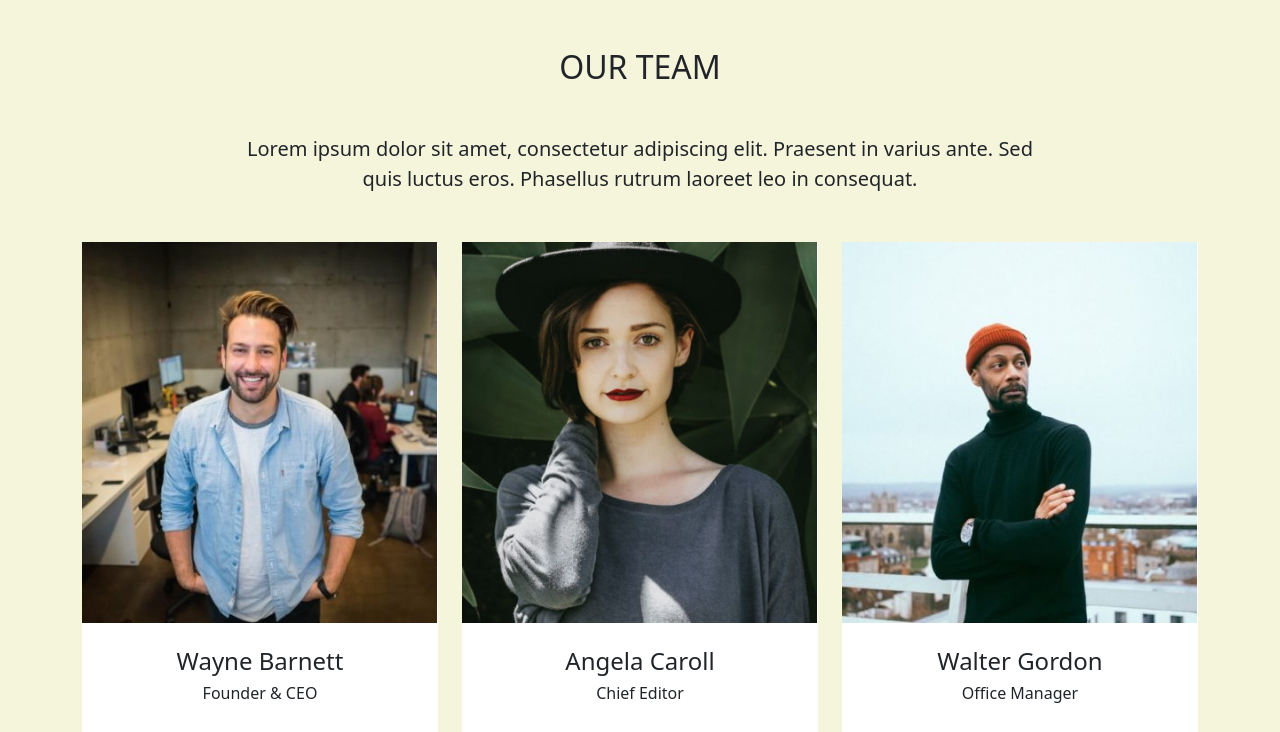
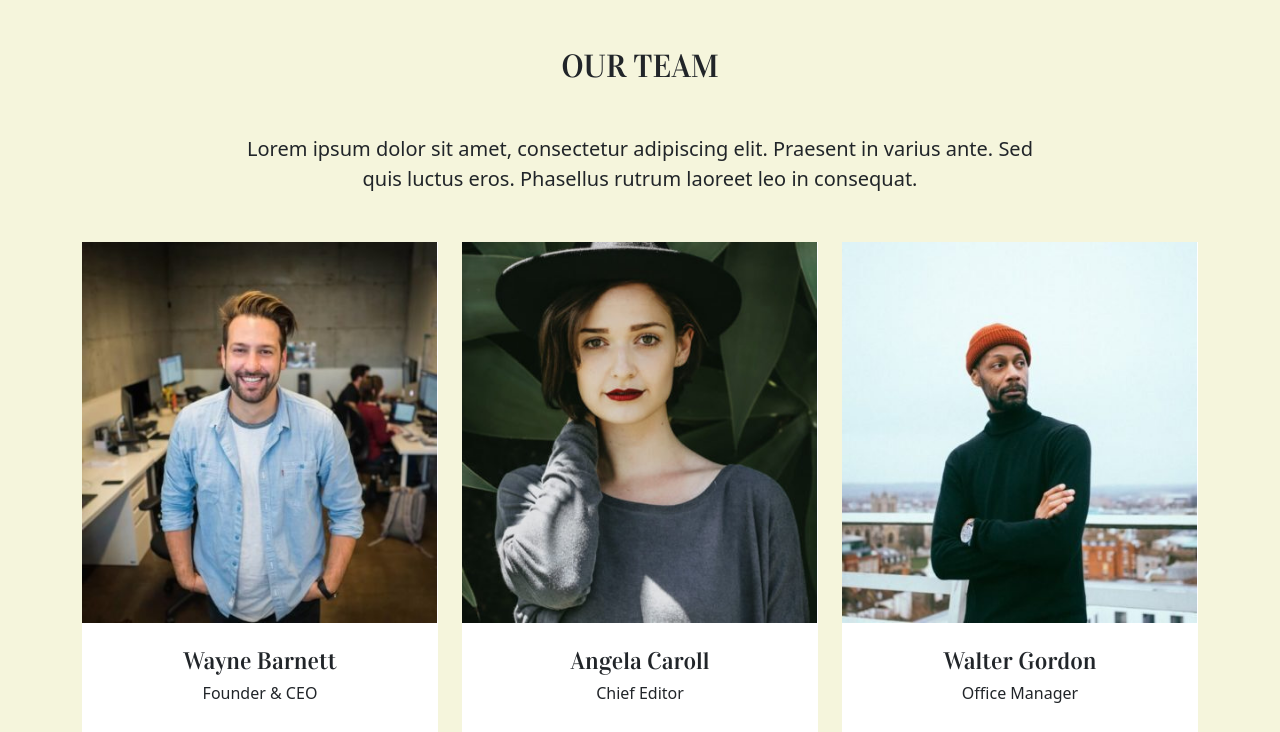
Before and after one commit to Mahdavi3649/js-our-team, a plain HTML site: page index.html in a window 1280 px wide. Shown: the top 732 px of the page. Drawn offline with nearby package versions, Linux system fonts and the light colour scheme; files that its build step writes are made by us from their sources.

Commit message:
Completato Bonus 1 & Bonus 2

```diff
--- a/assets/css/style.css
+++ b/assets/css/style.css
@@ -1,7 +1,13 @@
 body{
     background-color: beige;
+
 }
 
 .cards {
     background-color: white;
 }
+
+h4,
+h2{
+    font-family: "Vidaloka", serif;
+}
--- a/assets/js/main.js
+++ b/assets/js/main.js
@@ -34,7 +34,7 @@ const team = [
       image: 'barbara-ramos-graphic-designer.jpg',
     },
   ];
-  console.log(team);
+  //console.log(team);
 
   for (let i = 0; i < team.length; i++) {
       const person = team[i];
@@ -56,7 +56,7 @@ organizzare i singoli membri in card/schede
 
 // selezionare l'elemento della dom dove voglio stampare le informazioni
 const personElement = document.querySelector(".row")
-    console.log(personElement)
+    //console.log(personElement)
 
 for (let i = 0; i < team.length; i++) {
     const person = team[i];
@@ -68,13 +68,13 @@ for (let i = 0; i < team.length; i++) {
         <img src="./assets/img/${person.image}" width="355px">
     </div>
     <div class="card-text text-center p-4">
-        <h4>${person.name}</h4>
+        <h4 class="cardname">${person.name}</h4>
         <h6>${person.role}</h6>
     </div>
 </div>
     </div>
     `;
-    console.log(personCard);
+    //console.log(personCard);
 
     personElement.insertAdjacentHTML("beforeend", personCard);
 
--- a/index.html
+++ b/index.html
@@ -5,7 +5,8 @@
     <meta http-equiv="X-UA-Compatible" content="IE=edge">
     <meta name="viewport" content="width=device-width, initial-scale=1.0">
     <link href="https://cdn.jsdelivr.net/npm/bootstrap@5.1.3/dist/css/bootstrap.min.css" rel="stylesheet" integrity="sha384-1BmE4kWBq78iYhFldvKuhfTAU6auU8tT94WrHftjDbrCEXSU1oBoqyl2QvZ6jIW3" crossorigin="anonymous">
-     <link rel="stylesheet" href="./css/style.css">
+    <link href="https://fonts.googleapis.com/css2?family=Catamaran:wght@400;600&family=Vidaloka&display=swap" rel="stylesheet"/>
+     <link rel="stylesheet" href="./assets/css/style.css">
     <title>Our Team</title>
 </head>
 <body>
```
